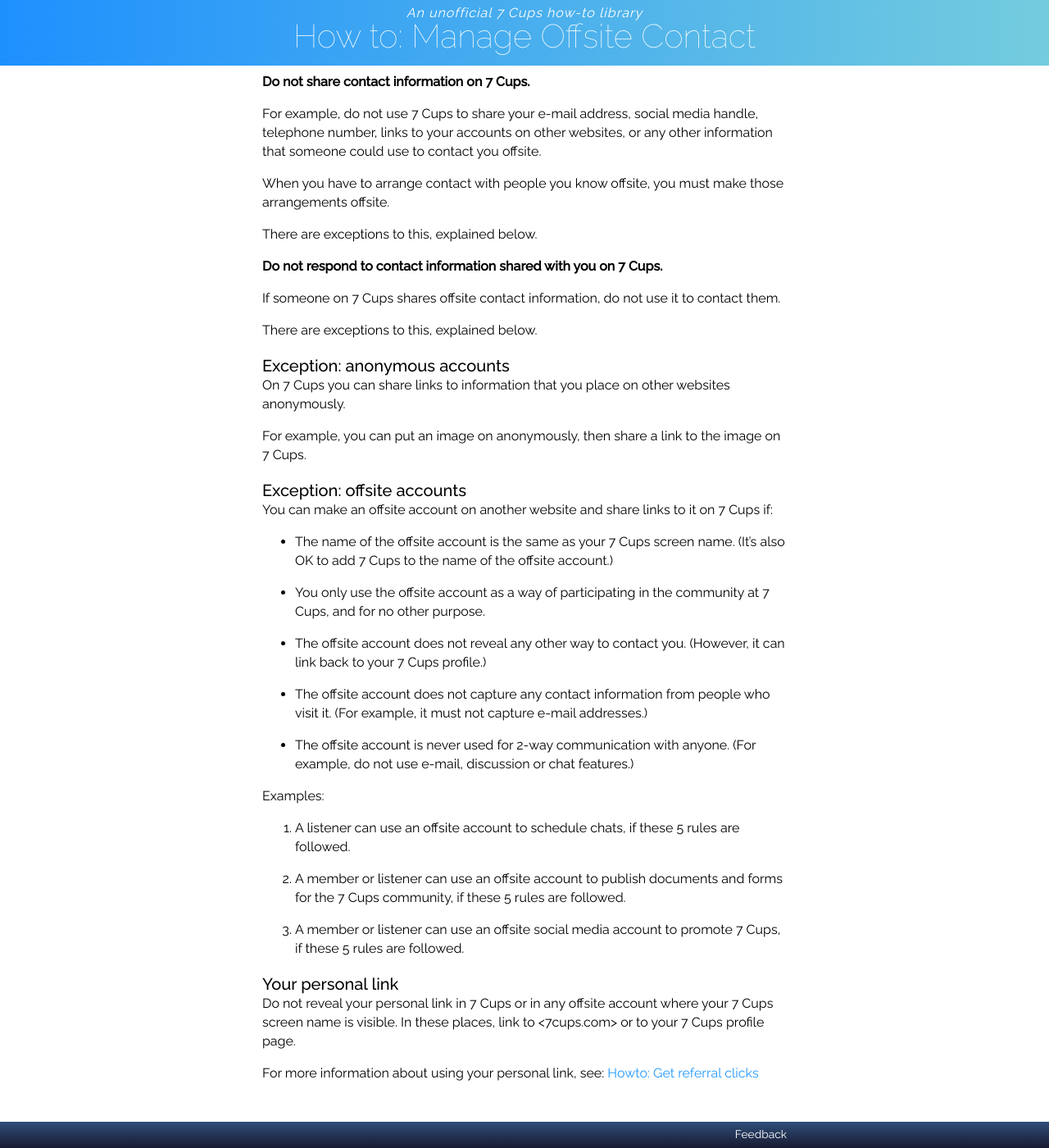
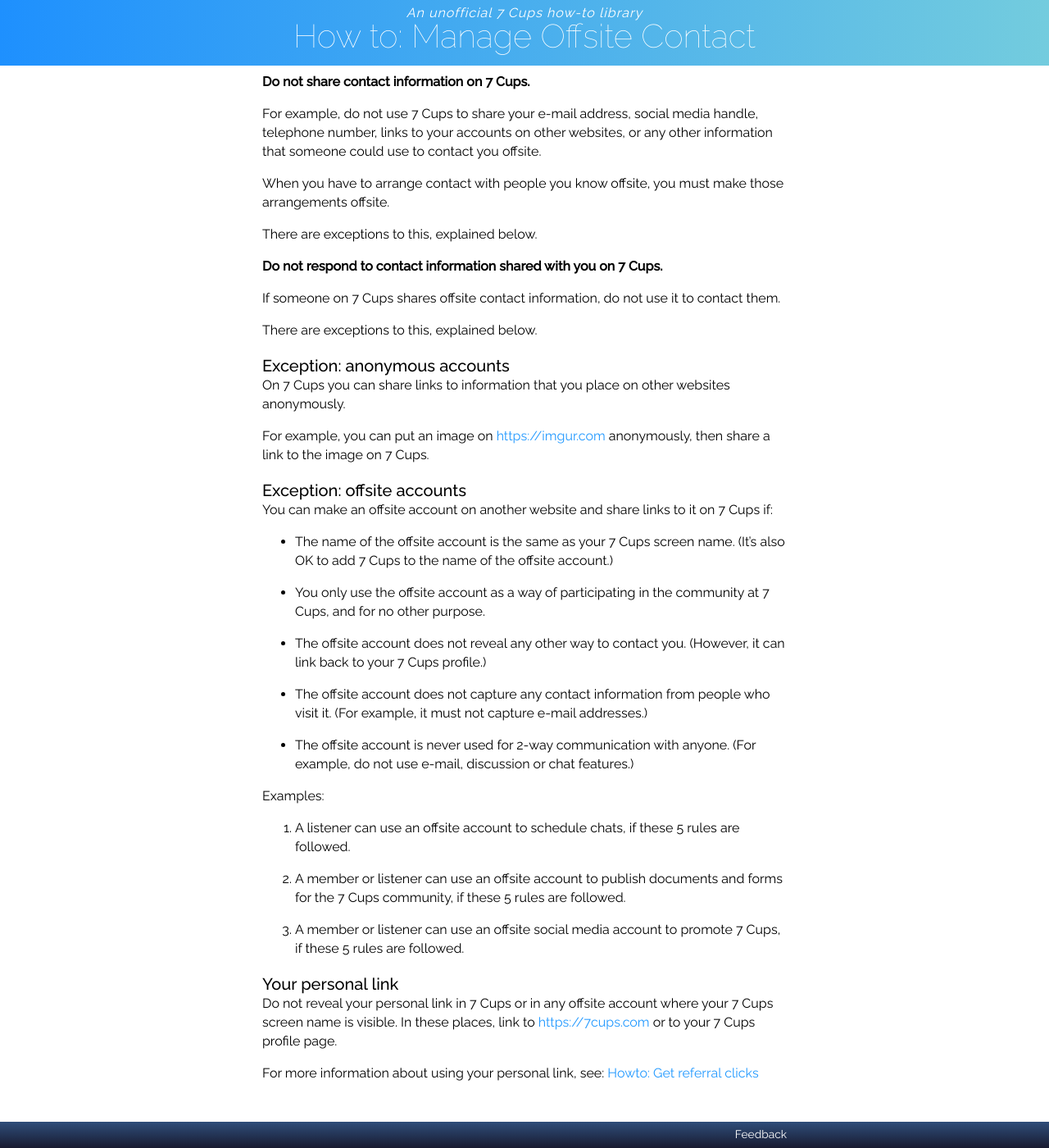
Before and after one commit to RarelyCharlie/rarelycharlie.github.io, a Jekyll site: the page built from _howto/offsite.md, in a window 1280 px wide and 1400 px high, scrolled down 217 px. Shown: the whole window at 82% size. Built offline with Jekyll 4.4.1, drawn with Linux system fonts in a browser that asks for light colours; part of the change alters nothing that is shown.

Commit message:
fix links

```diff
--- a/_howto/offsite.md
+++ b/_howto/offsite.md
@@ -27,7 +27,7 @@ There are exceptions to this, explained below.
 
 On 7 Cups you can share links to information that you place on other websites anonymously.
 
-For example, you can put an image on <imgur.com> anonymously, then share a link to the image on 7 Cups.
+For example, you can put an image on <https://imgur.com> anonymously, then share a link to the image on 7 Cups.
 
 ### Exception: offsite accounts
 
@@ -53,6 +53,6 @@ Examples:
 
 ### Your personal link
 
-Do not reveal your personal link in 7 Cups or in any offsite account where your 7 Cups screen name is visible. In these places, link to <7cups.com> or to your 7 Cups profile page.
+Do not reveal your personal link in 7 Cups or in any offsite account where your 7 Cups screen name is visible. In these places, link to <https://7cups.com> or to your 7 Cups profile page.
 
 For more information about using your personal link, see: [Howto: Get referral clicks](https://rarelycharlie.github.io/howto/referral-clicks)
```
